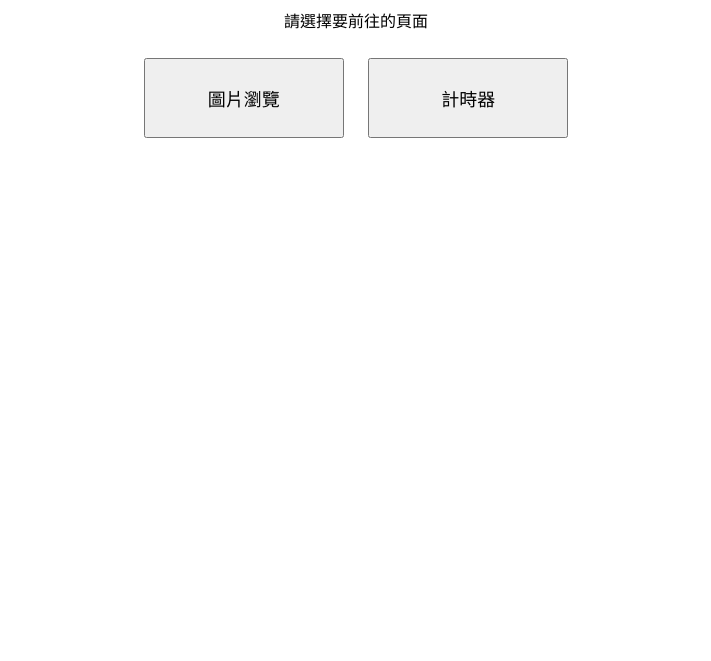
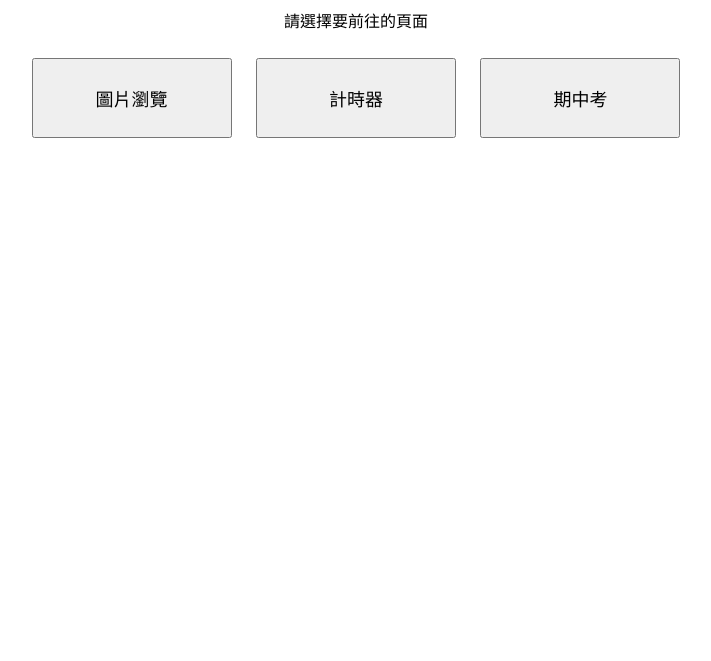
Before and after one commit to Willium1925/Web__Midterm__Orig, a website: page index.html in a window 1280 px wide. Shown: the part 139-800 px from the top of the page, without its empty margins (284-995 px from the left). Drawn offline with Linux system fonts and the light colour scheme.

Commit message:
tab工程師，完結

```diff
--- a/index.html
+++ b/index.html
@@ -26,5 +26,6 @@
 
 <button onclick="location.href='PhotoShower/PhotoShower.html'">圖片瀏覽</button>
 <button onclick="location.href='Timer/Timer.html'">計時器</button>
+<button onclick="location.href='MidtermTest/MidtermTest.html'">期中考</button>
 </body>
 </html>
```
